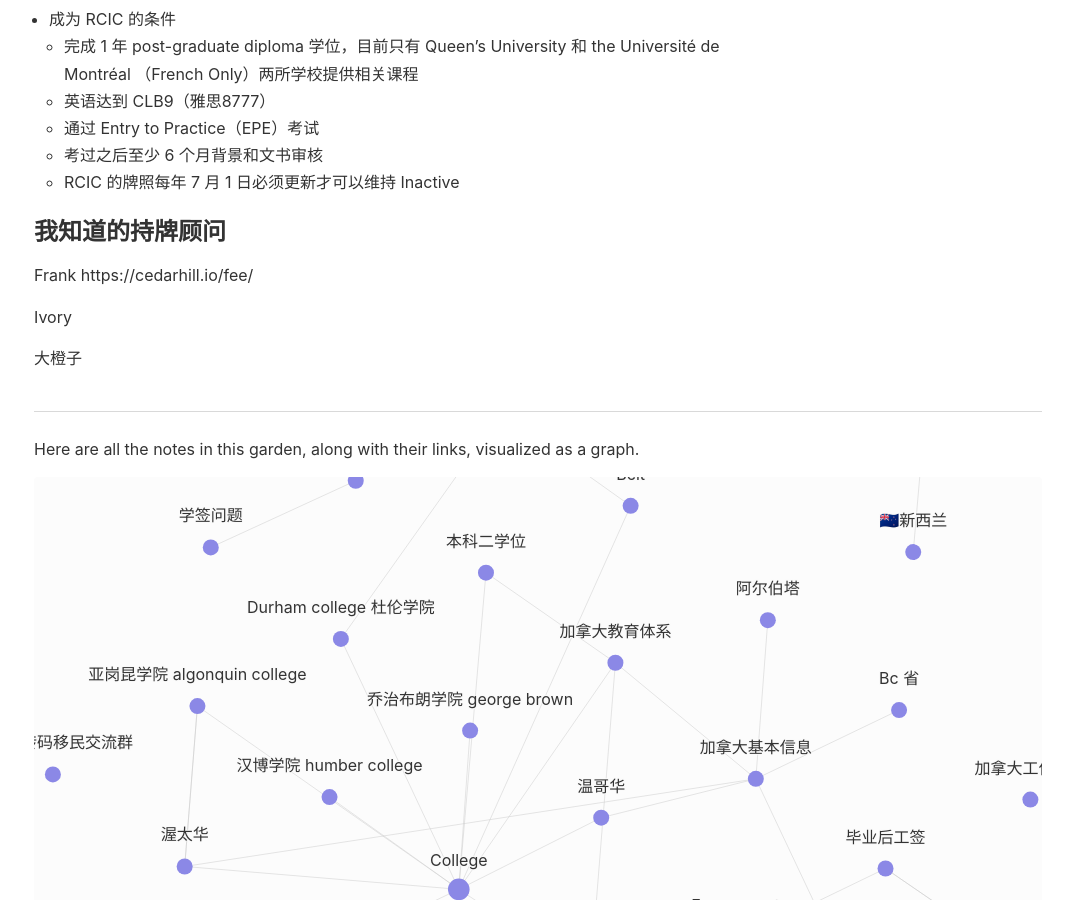
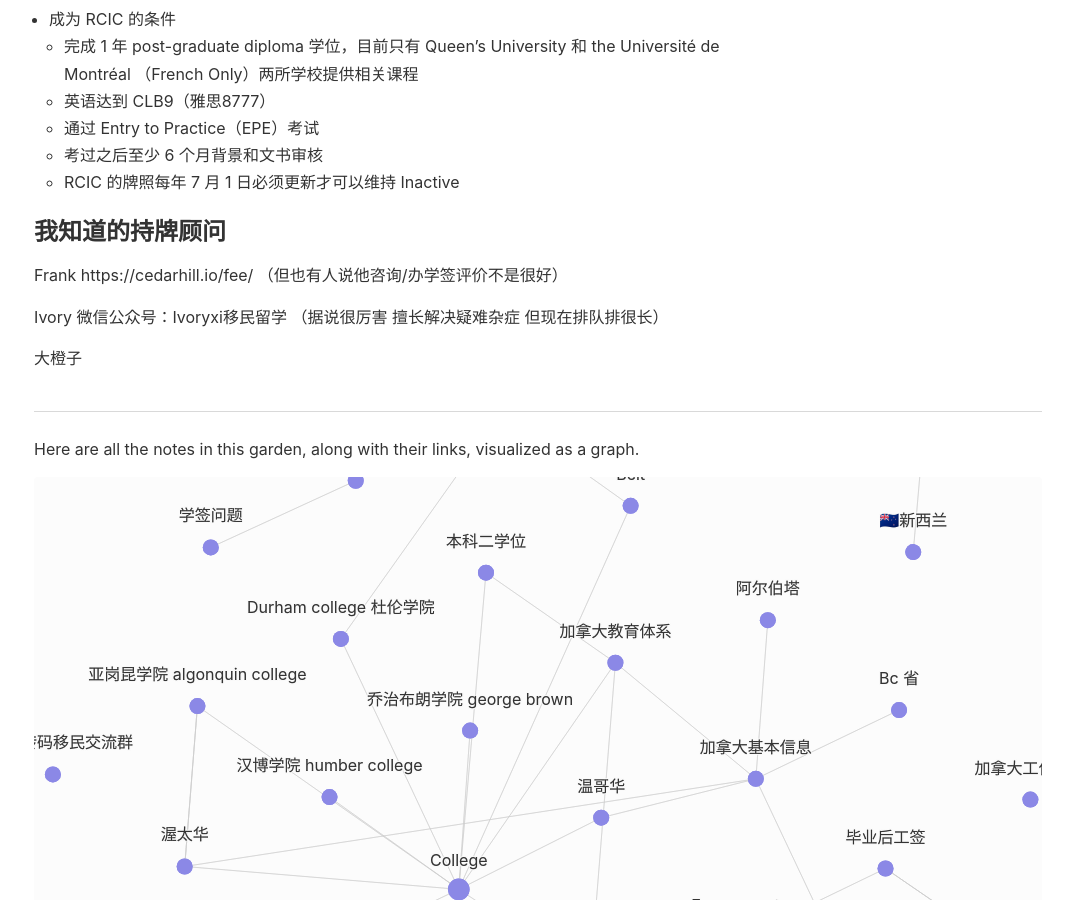
Before and after one commit to Gnblink0/InfoSharingCan, a Jekyll site: the page built from _notes/顾问与中介.md, in a window 1280 px wide and 900 px high, scrolled down 492 px. Shown: the whole window, without its empty margins (102-1175 px from the left). Built offline with Jekyll 4.4.1, drawn with Linux system fonts in a browser that asks for light colours; some of the changed text lies outside the part shown.

Commit message:
vault backup: 2022-09-09 03:51:06

```diff
--- a/_notes/顾问与中介.md
+++ b/_notes/顾问与中介.md
@@ -19,8 +19,8 @@
 
 ## 我知道的持牌顾问
 
-Frank  https://cedarhill.io/fee/
+Frank  https://cedarhill.io/fee/ （但也有人说他咨询/办学签评价不是很好）
 
-Ivory
+Ivory 微信公众号：Ivoryxi移民留学 （据说很厉害 擅长解决疑难杂症 但现在排队排很长）
 
 大橙子
```
